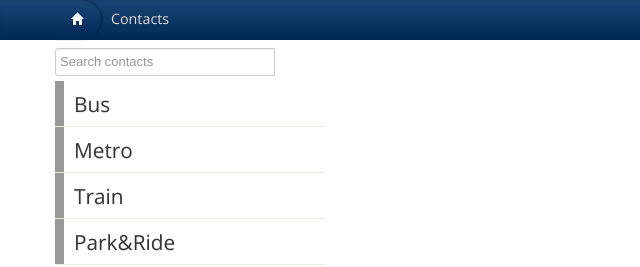
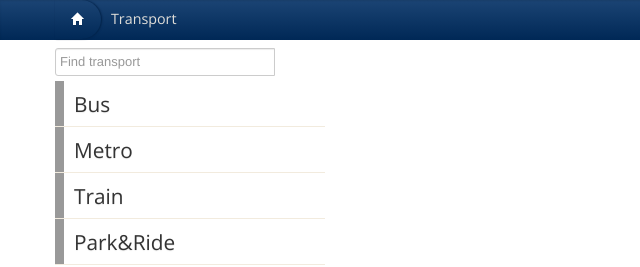
Before and after one commit to mollyproject/mollycon-bootstrap, a plain HTML site: page transport.html in a window 1280 px wide. Shown: the full height of the page, 0-640 px from the left. Drawn offline with nearby package versions, Linux system fonts and the light colour scheme.

Commit message:
Title set to Transport.

```diff
--- a/transport.html
+++ b/transport.html
@@ -16,7 +16,7 @@
       <ul class="nav pull-left">
           <li><a href="index.html"><i class="icon-home icon-white"></i></a></li>
       </ul>
-      <h1 class="hidden-phone">Contacts</h1>
+      <h1 class="hidden-phone">Transport</h1>
       <ul class="nav pull-right">
         <li class="dropdown">
           <a class="dropdown-toggle"
@@ -56,7 +56,7 @@
         <div class="control-group">
           <div class="controls">
             <div id="search-box" class="input-append">
-              <input id="appendedInputButton" placeholder="Search contacts" size="16" type="text">
+              <input id="appendedInputButton" placeholder="Find transport" size="16" type="text">
               <!-- button should only appear when text field is selected -->
               <!--<button class="btn" type="button">cancel</button>-->
             </div>
```
